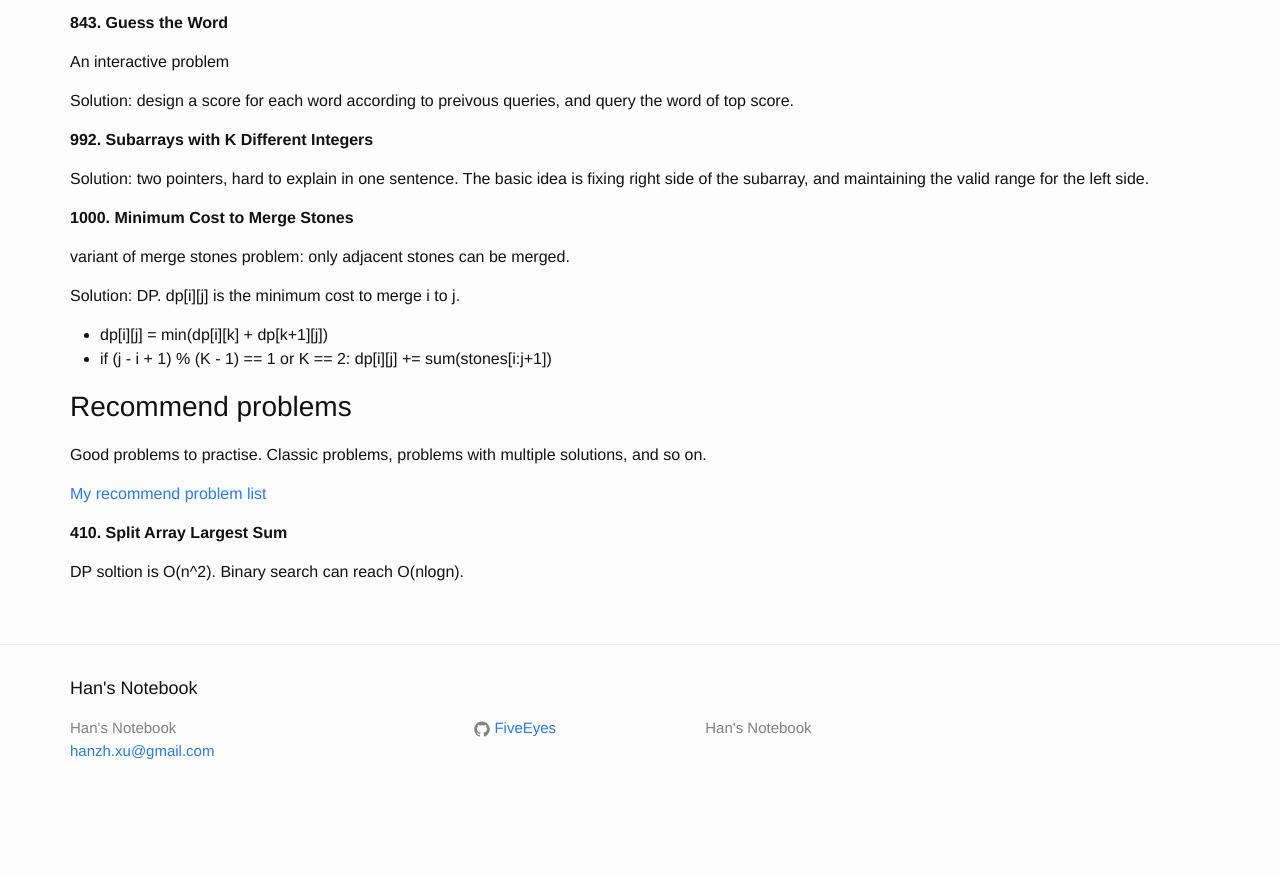
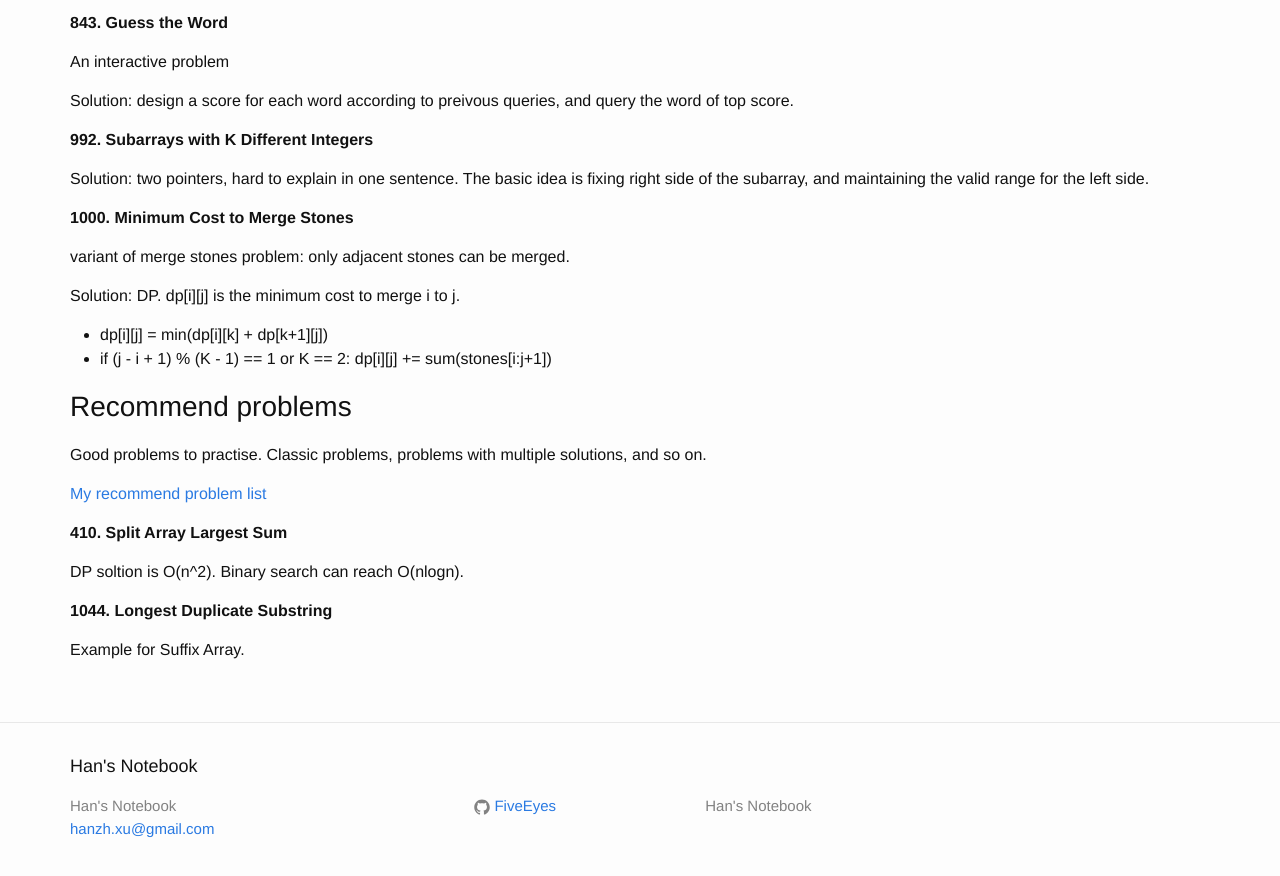
Before and after one commit to FiveEyes/FiveEyes.github.io, a Jekyll site: the page built from _posts/interview/2019-05-03-interview-algorithm-problems.md, in a window 1280 px wide and 900 px high, scrolled down 990 px. Shown: the top 876 px of the window. Built offline with Jekyll 4.4.1, drawn with Linux system fonts in a browser that asks for light colours; before the commit the page ends 1812 px from its top, so only the background shows below that.

Commit message:
Update 2019-05-03-interview-algorithm-problems.md

```diff
--- a/_posts/interview/2019-05-03-interview-algorithm-problems.md
+++ b/_posts/interview/2019-05-03-interview-algorithm-problems.md
@@ -80,3 +80,7 @@ Good problems to practise. Classic problems, problems with multiple solutions, a
 **410. Split Array Largest Sum**
 
 DP soltion is O(n^2). Binary search can reach O(nlogn).
+
+**1044. Longest Duplicate Substring**
+
+Example for Suffix Array.
```
